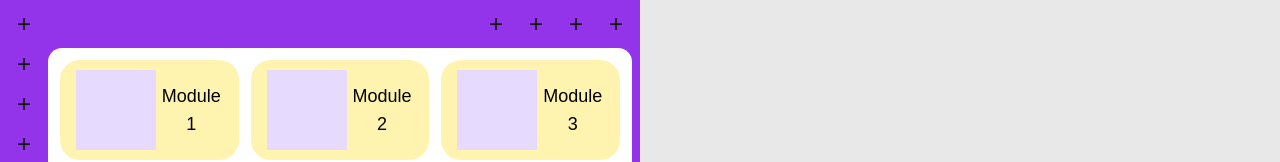
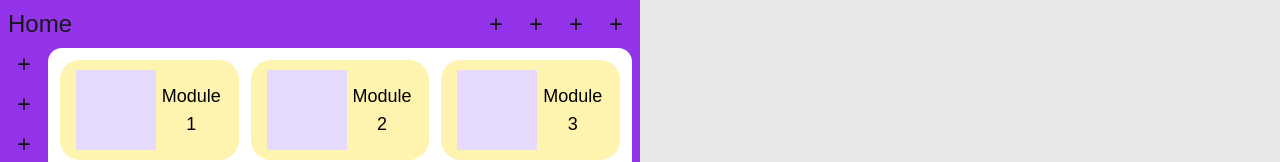
Before and after one commit to JimmyBlackley/linger, a Next.js app: page /app in a window 1280 px wide. Shown: the top 162 px of the page. Built offline with nearby package versions, Linux system fonts and the light colour scheme.

Commit message:
added moving sidebar

```diff
--- a/src/app/ui/app/Palette.tsx
+++ b/src/app/ui/app/Palette.tsx
@@ -14,27 +14,34 @@ interface Props {
 export function Palette({ className, moduleList, currentDragCard }: Props): JSX.Element {
 	const { setNodeRef } = useDroppable({ id: "palette" });
 	return (
-		<div className={`relative p-2 grid grid-cols-[2rem_1fr] grid-rows-[2rem_1fr] gap-2 bg-purple-600 ${className}`}>
+		<div className={`relative flex flex-col p-2 gap-2 bg-purple-600 ${className}`}>
+			{/* drag overlay */}
 			{currentDragCard?.data.current?.container === "timeline" && (
 				<div className="absolute inset-0 bg-red-500 opacity-50 pointer-events-none"></div>
 			)}
-			<motion.div className="row-span-2 flex flex-col gap-2">
+			{/* top bar */}
+			<motion.div className="flex gap-2 justify-between">
+				<MenuItem className="text-2xl">Home</MenuItem>
+				<div className="flex gap-2">
+					<MenuItem className="text-2xl">+</MenuItem>
+					<MenuItem className="text-2xl">+</MenuItem>
+					<MenuItem className="text-2xl">+</MenuItem>
+					<MenuItem className="text-2xl">+</MenuItem>
+				</div>
+			</motion.div>
+			<div className="flex gap-2 h-full">
+				{/* side bar */}
+				<motion.div
+					className="flex flex-col gap-2 w-8 hover:w-[18rem] transition-all duration-300"
+				>
 					<MenuItem className="text-2xl">+</MenuItem>
 					<MenuItem className="text-2xl">+</MenuItem>
 					<MenuItem className="text-2xl">+</MenuItem>
 					<MenuItem className="text-2xl">+</MenuItem>
 				</motion.div>
-
-			<motion.div className="flex justify-end gap-2">
-				<MenuItem className="text-2xl">+</MenuItem>
-				<MenuItem className="text-2xl">+</MenuItem>
-				<MenuItem className="text-2xl">+</MenuItem>
-				<MenuItem className="text-2xl">+</MenuItem>
-			</motion.div>
-
 				<div
 					ref={setNodeRef}
-				className="grid grid-cols-3 auto-rows-min gap-3 p-3 h-full w-full bg-white rounded-[14px] overflow-y-auto"
+					className="grid grid-cols-3 auto-rows-min w-full h-full gap-3 p-3 bg-white rounded-[14px] overflow-y-auto"
 				>
 					<SortableContext items={moduleList}>
 						{moduleList.map((module) => {
@@ -55,5 +62,6 @@ export function Palette({ className, moduleList, currentDragCard }: Props): JSX.
 					</SortableContext>
 				</div>
 			</div>
+		</div>
 	);
 }
```
Lines whose indentation alone changed are shown as unchanged.
